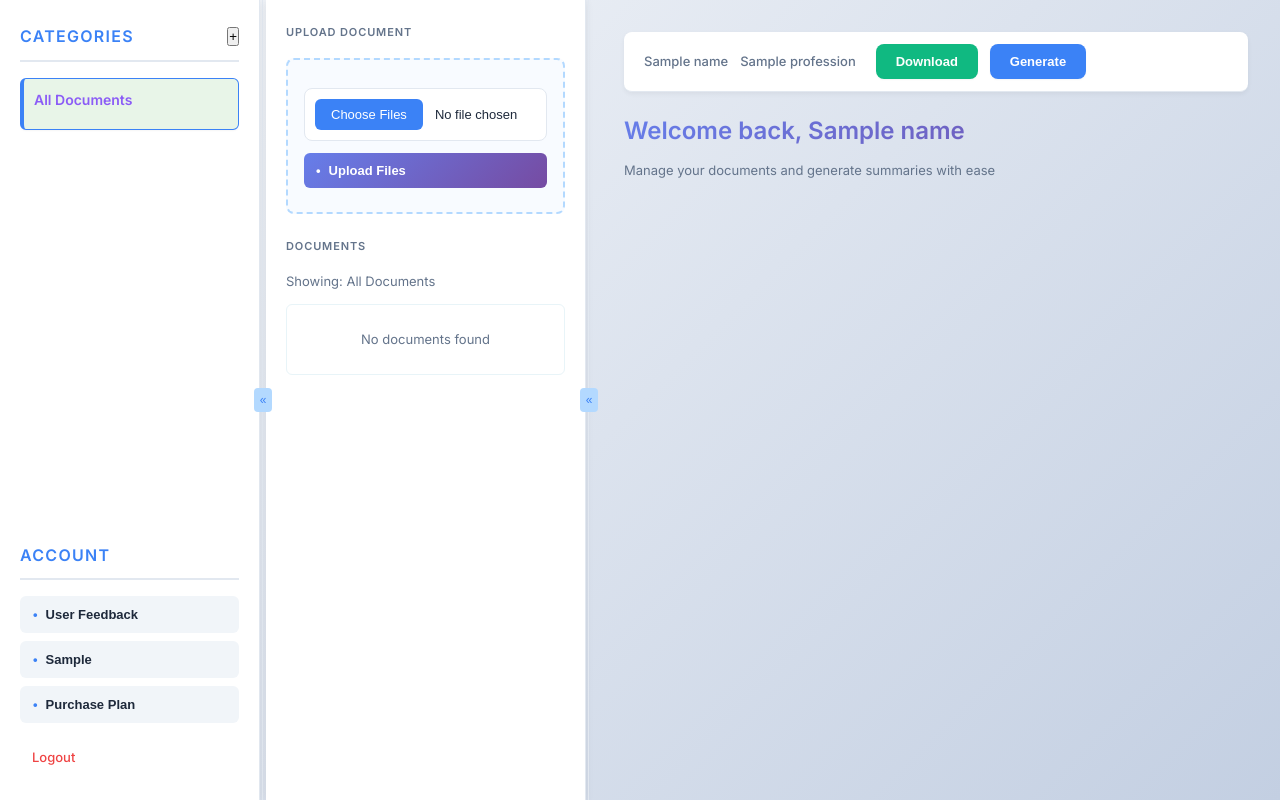
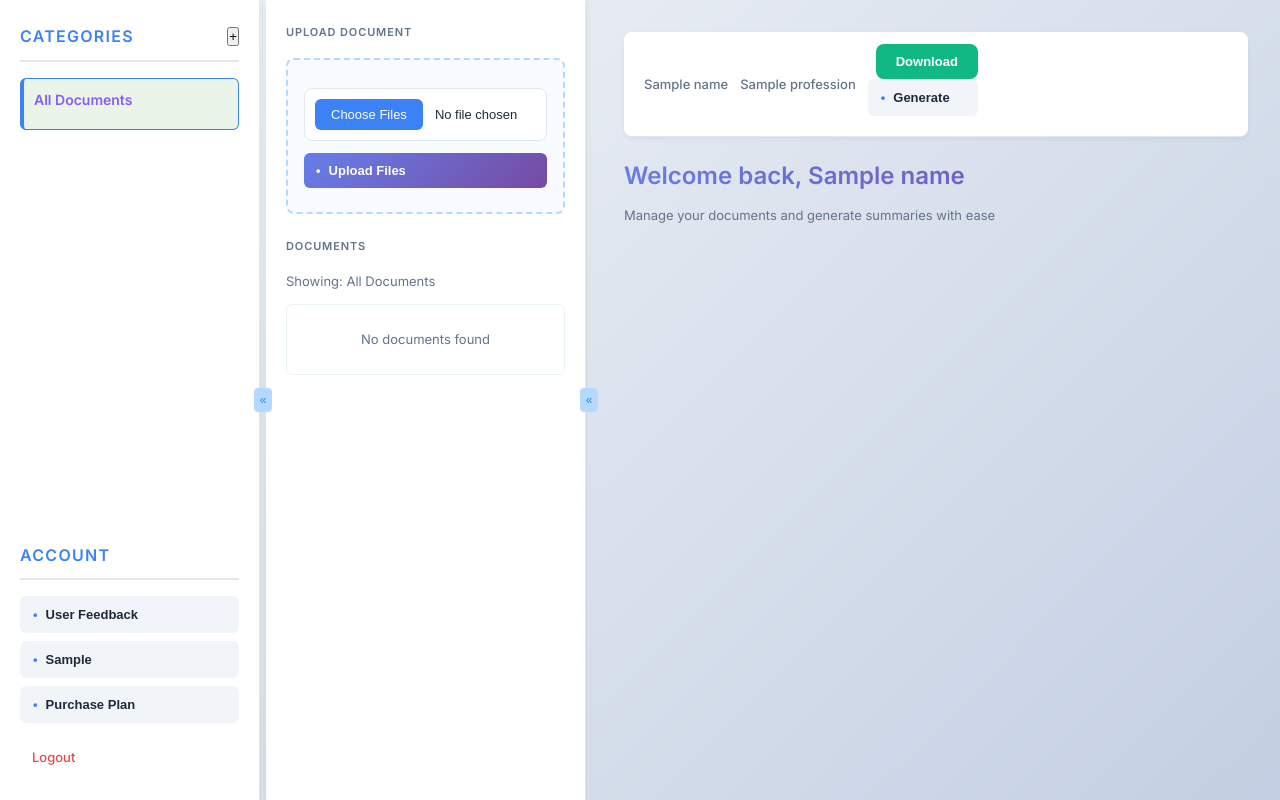
Before and after one commit to balamurugan106/iPaper, a Flask app: template templates/dashboard.html in a window 1280 px wide. Run offline with Flask 3, Linux system fonts and the light colour scheme; the template is opened without the code that fills it: most values are stand-ins (such as "Sample title", 1, 10 or a date in 2020); data that the repository does not hold is empty; some libraries are stand-ins or nearby versions.

Commit message:
Update dashboard.html

```diff
--- a/templates/dashboard.html
+++ b/templates/dashboard.html
@@ -506,7 +506,7 @@
       <div class="topbar-actions">
         <button id="downloadBtn" class="action-btn secondary">Download</button>
         {% if latest_membership != "Free" %}
-          <button id="generateBtn" class="action-btn">Generate</button>
+          <button id="generateBtn" class="btn btn-primary">Generate</button>
         {% else %}
           <button id="generateBtn" class="action-btn" disabled title="Upgrade to use Generate">Generate</button>
         {% endif %}
```
